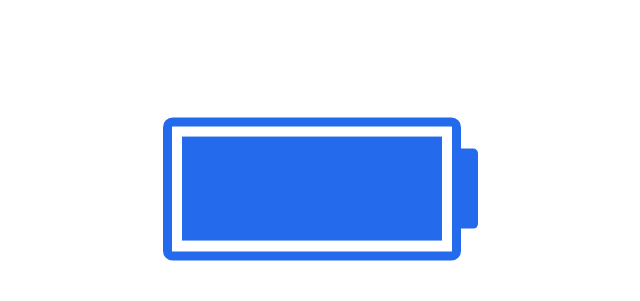
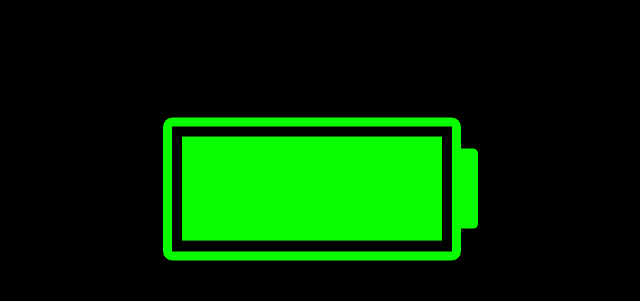
Before and after one commit to msam4/detect-battery-status, a plain HTML site: page index.html in a window 1280 px wide. Shown: the part 192-493 px from the top of the page, without its empty margins (328-968 px from the left). Drawn offline with Linux system fonts and the light colour scheme.

Commit message:
Change the color of the battery to a green color. Change the body color to black. Battery level is white text

```diff
--- a/style.css
+++ b/style.css
@@ -3,6 +3,10 @@
   margin: 0;
   box-sizing: border-box;
   font-family: "Roboto Mono", monospace;
+}
+
+body {
+  background-color: #000;
 }
 
 .container {
@@ -16,7 +20,7 @@
   box-sizing: content-box;
   height: 7.8em;
   width: 17.5em;
-  border: 0.6em solid #246aed;
+  border: 0.6em solid #09ff00;
   margin: auto;
   border-radius: 0.6em;
   position: relative;
@@ -30,7 +34,7 @@
   content: "";
   height: 5em;
   width: 1.1em;
-  background-color: #246aed;
+  background-color: #09ff00;
   margin: auto;
   top: 0;
   bottom: 0;
@@ -42,7 +46,7 @@
   position: absolute;
   height: 6.5em;
   width: 16.25em;
-  background-color: #246aed;
+  background-color: #09ff00;
   top: 0.6em;
   left: 0.6em;
 }
@@ -51,6 +55,7 @@
   position: absolute;
   font-size: 3em;
   font-weight: 500;
+  color: #fff;
 }
 
 #charging-time {
```
